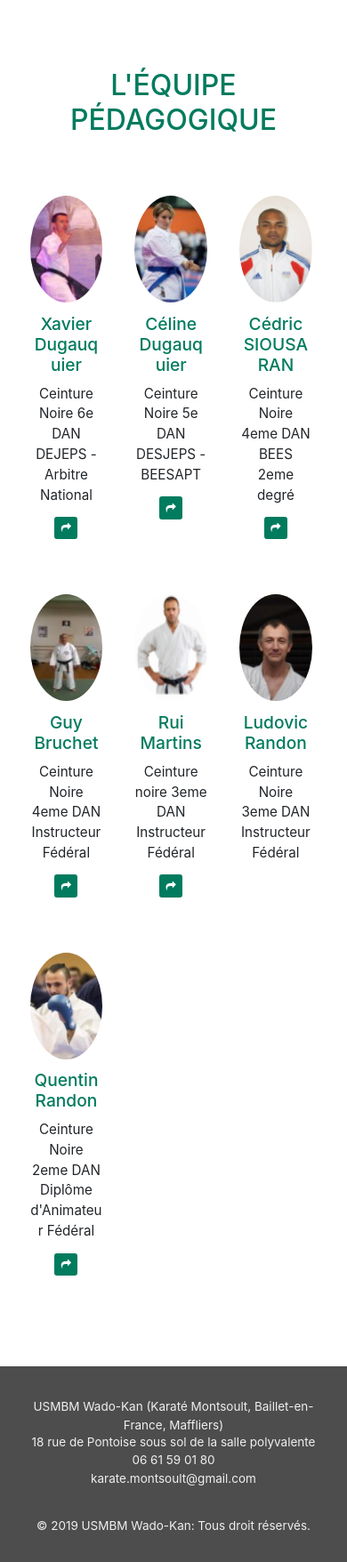
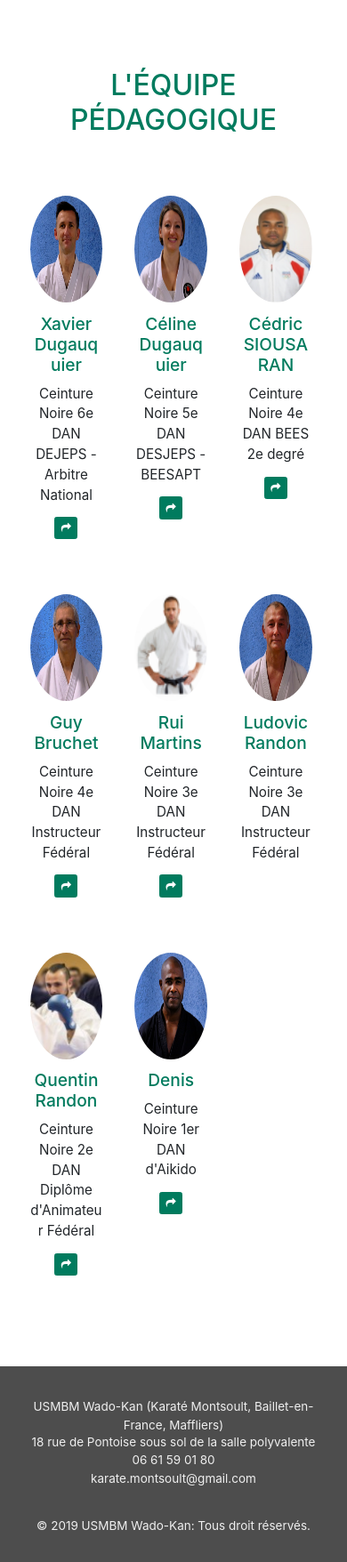
Before and after one commit to Nathan-Del/Karate-Wado-Kan, a PHP site: page /Senseis.html in a window 390 px wide. Shown: the part 68-1824 px from the top of the page at 89% size. Run offline with PHP 8.4, Linux system fonts and the light colour scheme.

Commit message:
ajout icon-profil + responsive + delete-bug

```diff
--- a/SITE WEB KARATE/Infos.html
+++ b/SITE WEB KARATE/Infos.html
@@ -134,10 +134,10 @@
       <br>
       <br>
       <div class="info">
-        <p><strong>A noter : </strong>Cours Spécial Compétiteurs Combat tous les jeudi de 18h45 à 20h.</p>
-        <p>Partenariat permattant d'acceder aux cours competitions des clubs:</p>
+        <p><strong>A noter : </strong>Cours Spécial Compétiteurs Combat tous les jeudis de 18h45 à 20h.</p>
+        <p>Partenariat permattant d'accéder aux cours competitions des clubs:</p>
         <li>Domont (Mercredi 19h - 20h)</li>
-        <li>Ezanville (Vendredi 18h30 - 20h)</li>
+        <li>Ezanville (Vendredi 18h - 20h30)</li>
       </div>
     </main>
     <footer>
--- a/SITE WEB KARATE/Senseis.html
+++ b/SITE WEB KARATE/Senseis.html
@@ -141,7 +141,7 @@
                             <div class="frontside">
                                 <div class="card">
                                     <div class="card-body text-center">
-                                        <p><img class=" img-fluid" src="../SITE WEB KARATE/asset/img/Xavier.jpg" alt="Xavier Dugauquier"></p>
+                                        <p><img class=" img-fluid" src="../SITE WEB KARATE/asset/img/senseis_icons_xavier.jpg" alt="Xavier Dugauquier"></p>
                                         <h4 class="card-title">Xavier Dugauquier</h4>
                                         <p class="card-text">Ceinture Noire 6e DAN
                                           DEJEPS - Arbitre National</p>
@@ -154,9 +154,9 @@
                                     <div class="card-body text-center mt-4">
                                         <h4 class="card-title">Président du Club</h4>
                                         <br>
-                                        <p class="card-text">Jury d'examen 1er, 2eme, 3eme, 4eme et 5eme DAN</p>
+                                        <p class="card-text">Jury d'examen 1er, 2e, 3e et 4e DAN</p>
                                         <br>
-                                        <p class="card-text">Arbitre WIKF (Wado Inter Karate-do Fédération</p>
+                                        <p class="card-text">Arbitre WIKF (Wado Inter Karate-do Fédération)</p>
                                     </div>
                                 </div>
                             </div>
@@ -171,7 +171,7 @@
                             <div class="frontside">
                                 <div class="card">
                                     <div class="card-body text-center">
-                                        <p><img class=" img-fluid" src="../SITE WEB KARATE/asset/img/Celine.jpg" alt="Céline Dugauquier"></p>
+                                        <p><img class=" img-fluid" src="../SITE WEB KARATE/asset/img/senseis_icons-celine.jpg" alt="Céline Dugauquier"></p>
                                         <h4 class="card-title">Céline Dugauquier</h4>
                                         <p class="card-text">Ceinture Noire 5e DAN
                                           DESJEPS - BEESAPT</p>
@@ -184,11 +184,9 @@
                                     <div class="card-body text-center mt-4">
                                         <h4 class="card-title">Sensei</h4>
                                         <br>
-                                        <p class="card-text">Jury d'examen 1er 2eme et 3eme DAN</p>
+                                        <p class="card-text">Jury d'examen 1er, 2e, 3e et 4e DAN</p>
                                         <br>
-                                        <p class="card-text">Jury d'éxamen 4e DAN</p>
-                                        <br>
-                                        <p class="card-text">Internationale WIKF (Wado Inter Karate-do Fédération</p>
+                                        <p class="card-text">Internationale WIKF (Wado Inter Karate-do Fédération)</p>
                                         <p></p>
                                     </div>
                                 </div>
@@ -206,8 +204,8 @@
                                     <div class="card-body text-center">
                                         <p><img class=" img-fluid" src="../SITE WEB KARATE/asset/img/Cedric Siousaran.png" alt="Cédric SIOUSARAN"></p>
                                         <h4 class="card-title">Cédric SIOUSARAN</h4>
-                                        <p class="card-text">Ceinture Noire 4eme DAN
-                                            BEES 2eme degré</p>
+                                        <p class="card-text">Ceinture Noire 4e DAN
+                                            BEES 2e degré</p>
                                         <a href="#" class="btn btn-primary btn-sm"><i class="fa fa-share"></i></a>
                                     </div>
                                 </div>
@@ -230,9 +228,9 @@
                             <div class="frontside">
                                 <div class="card">
                                     <div class="card-body text-center">
-                                        <p><img class=" img-fluid" src="../SITE WEB KARATE/asset/img/Gui Bruchet.jpg" alt="Guy Bruchet"></p>
+                                        <p><img class=" img-fluid" src="../SITE WEB KARATE/asset/img/senseis_icons-guy.jpg" alt="Guy Bruchet"></p>
                                         <h4 class="card-title">Guy Bruchet</h4>
-                                        <p class="card-text">Ceinture Noire 4eme DAN
+                                        <p class="card-text">Ceinture Noire 4e DAN
                                             Instructeur Fédéral</p>
                                         <a href="#" class="btn btn-primary btn-sm"><i class="fa fa-share"></i></a>
                                     </div>
@@ -258,7 +256,7 @@
                                     <div class="card-body text-center">
                                         <p><img class=" img-fluid" src="../SITE WEB KARATE/asset/img/Ruy Martins.png" alt="Rui Martins"></p>
                                         <h4 class="card-title">Rui Martins</h4>
-                                        <p class="card-text">Ceinture noire 3eme DAN
+                                        <p class="card-text">Ceinture Noire 3e DAN
                                             Instructeur Fédéral</p>
                                         <a href="#" class="btn btn-primary btn-sm"><i class="fa fa-share"></i></a>
                                     </div>
@@ -282,9 +280,9 @@
                             <div class="frontside">
                                 <div class="card">
                                     <div class="card-body text-center">
-                                        <p><img class=" img-fluid" src="../SITE WEB KARATE/asset/img/Ludovic Randon.jpg" alt="Ludovic Randon"></p>
+                                        <p><img class=" img-fluid" src="../SITE WEB KARATE/asset/img/senseis_icons-ludovic.jpg" alt="Ludovic Randon"></p>
                                         <h4 class="card-title">Ludovic Randon</h4>
-                                        <p class="card-text">Ceinture Noire 3eme DAN
+                                        <p class="card-text">Ceinture Noire 3e DAN
                                             Instructeur Fédéral</p>
                                     </div>
                                 </div>
@@ -302,7 +300,7 @@
                                     <div class="card-body text-center">
                                         <p><img class=" img-fluid" src="../SITE WEB KARATE/asset/img/Quentin Randon.jpg" alt="Quentin Randon"></p>
                                         <h4 class="card-title">Quentin Randon</h4>
-                                        <p class="card-text">Ceinture Noire 2eme DAN
+                                        <p class="card-text">Ceinture Noire 2e DAN
                                             Diplôme d'Animateur Fédéral</p>
                                         <a href="#" class="btn btn-primary btn-sm"><i class="fa fa-share"></i></a>
                                     </div>
@@ -312,6 +310,33 @@
                                 <div class="card">
                                     <div class="card-body text-center mt-4">
                                         <h4 class="card-title back-center-title">Animateur Féderal</h4>
+                                    </div>
+                                </div>
+                            </div>
+                        </div>
+                    </div>
+                </div>
+                <!-- ./Team member -->
+                <!-- Team member -->
+                <div class="col-xs-12 col-sm-6 col-md-4 team-block">
+                    <div class="image-flip" ontouchstart="this.classList.toggle('hover');">
+                        <div class="mainflip">
+                            <div class="frontside">
+                                <div class="card">
+                                    <div class="card-body text-center">
+                                        <p><img class=" img-fluid" src="../SITE WEB KARATE/asset/img/senseis_icons-denis.jpg" alt="Quentin Randon"></p>
+                                        <h4 class="card-title">Denis</h4>
+                                        <p class="card-text">Ceinture Noire 1er DAN d'Aikido</p>
+                                        <a href="#" class="btn btn-primary btn-sm"><i class="fa fa-share"></i></a>
+                                    </div>
+                                </div>
+                            </div>
+                            <div class="backside">
+                                <div class="card">
+                                    <div class="card-body text-center mt-4">
+                                        <h4 class="card-title back-center-title">Animateur d'Initiation à l'Aikido</h4>
+                                        <br>
+                                        <p class="card-text">Cela vous est proposé tous les 1ers de chaque mois.</p>
                                     </div>
                                 </div>
                             </div>
```
Also changed, not shown: SITE WEB KARATE/asset/Apropos.css (+11 -0 lines), SITE WEB KARATE/asset/ceinture.css (+12 -2 lines), SITE WEB KARATE/asset/info.css (+13 -0 lines), SITE WEB KARATE/asset/katas.css (+18 -0 lines), SITE WEB KARATE/asset/img/senseis_icons-celine.jpg (added), SITE WEB KARATE/asset/img/senseis_icons-denis.jpg (added), SITE WEB KARATE/asset/img/senseis_icons-guy.jpg (added), SITE WEB KARATE/asset/img/senseis_icons-ludovic.jpg (added), SITE WEB KARATE/asset/img/senseis_icons_xavier.jpg (added).
